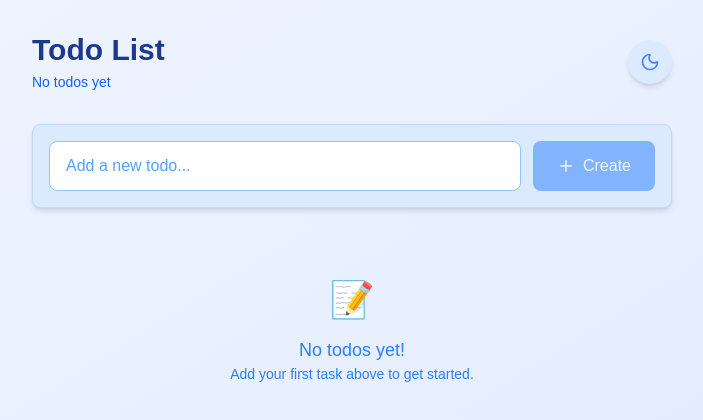
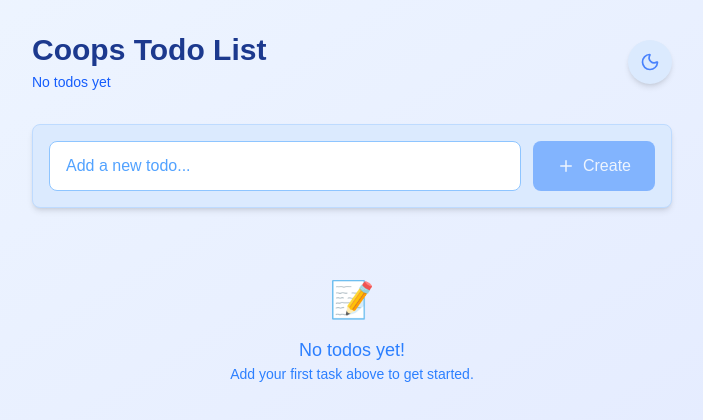
Before and after one commit to ns-test-org/new-web-app-room, a Next.js app in the folder packages/new-web-app-room/: page / in a window 1280 px wide. Shown: the top 420 px of the page, without its empty margins (288-991 px from the left). Built offline with nearby package versions, Linux system fonts and the light colour scheme.

Commit message:
AI chat session: Updated code and files

```diff
--- a/packages/new-web-app-room/src/app/layout.tsx
+++ b/packages/new-web-app-room/src/app/layout.tsx
@@ -13,9 +13,9 @@ const geistMono = Geist_Mono({
 });
 
 export const metadata: Metadata = {
-  title: "coops app",
-  description: "A powerful calculator app for all your math needs",
-  keywords: ["calculator", "math", "arithmetic", "computation", "numbers", "addition", "subtraction", "multiplication", "division", "scientific calculator"],
+  title: "Coops Todo List",
+  description: "A powerful todo list app for organizing your tasks",
+  keywords: ["todo", "tasks", "productivity", "organization", "checklist", "planning", "task management"],
 };
 
 export default function RootLayout({
--- a/packages/new-web-app-room/src/components/TodoList.tsx
+++ b/packages/new-web-app-room/src/components/TodoList.tsx
@@ -341,7 +341,7 @@ export default function TodoList() {
             <h1 className={`text-3xl font-bold transition-colors duration-300 ${
               darkMode ? 'text-white drop-shadow-lg' : 'text-blue-900'
             }`}>
-              Todo List
+              Coops Todo List
             </h1>
             <p className={`text-sm mt-1 transition-colors duration-300 ${
               darkMode ? 'text-gray-300' : 'text-blue-600'
```
